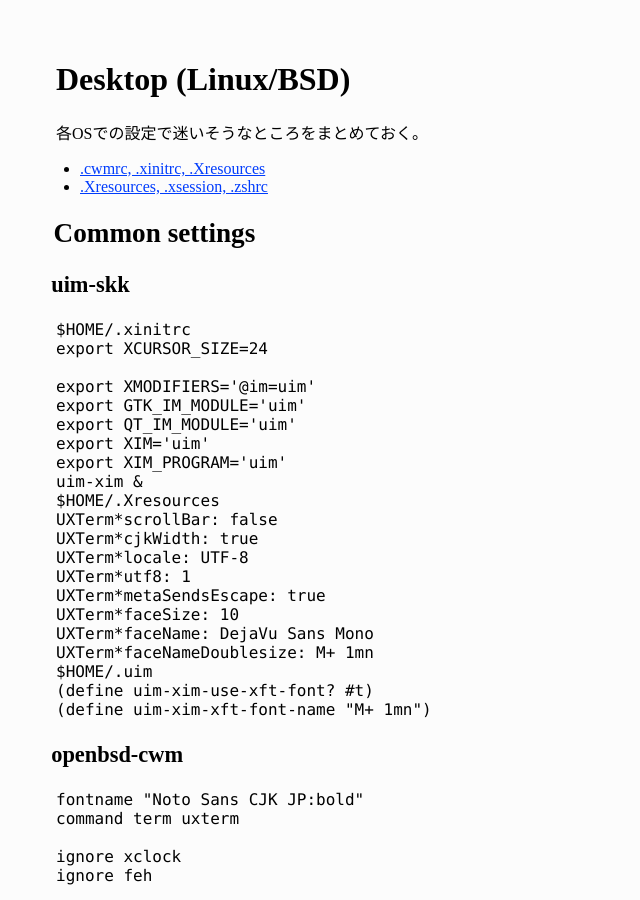
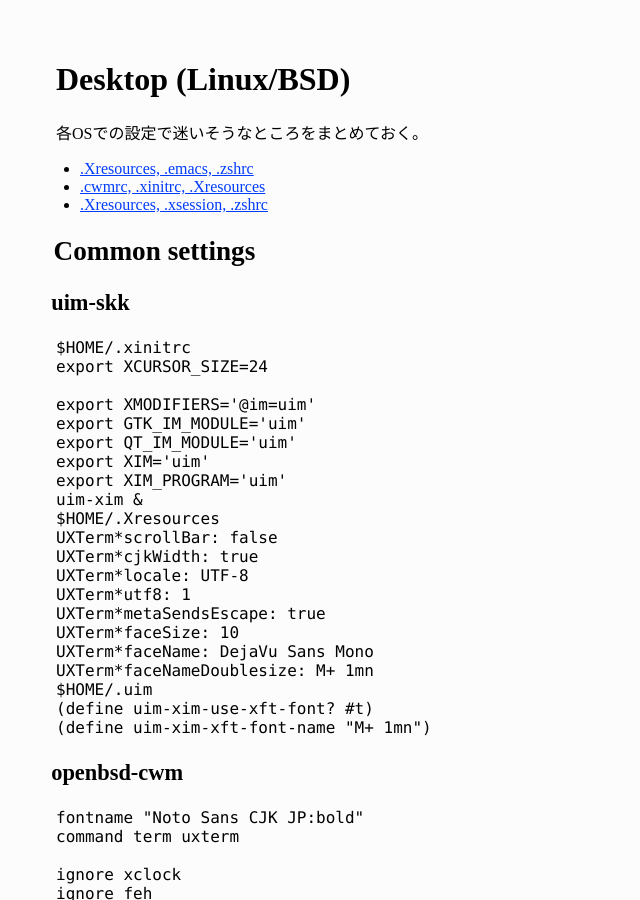
Before and after one commit to f6o/f6o.github.io, a Jekyll site: the page built from desktop.md, in a window 1280 px wide and 900 px high. Shown: the whole window, without its empty margins (0-640 px from the left). Built offline with Jekyll 4.4.1, drawn with Linux system fonts in a browser that asks for light colours; our own code applies the rules of GitHub Pages for plain Markdown files.

Commit message:
Update desktop.md

```diff
--- a/desktop.md
+++ b/desktop.md
@@ -10,6 +10,7 @@ tags:
 
 各OSでの設定で迷いそうなところをまとめておく。
 
+* [.Xresources, .emacs, .zshrc](https://gist.github.com/f6o/a3097cc4908a754549021c01d583aabd)
 * [.cwmrc, .xinitrc, .Xresources](https://gist.github.com/f6o/953acb72756bc3c9412021b5389c73bd)
 * [.Xresources, .xsession, .zshrc](https://gist.github.com/f6o/c918d2c6465ad3989e3c061c14bc5b21)
 
```
